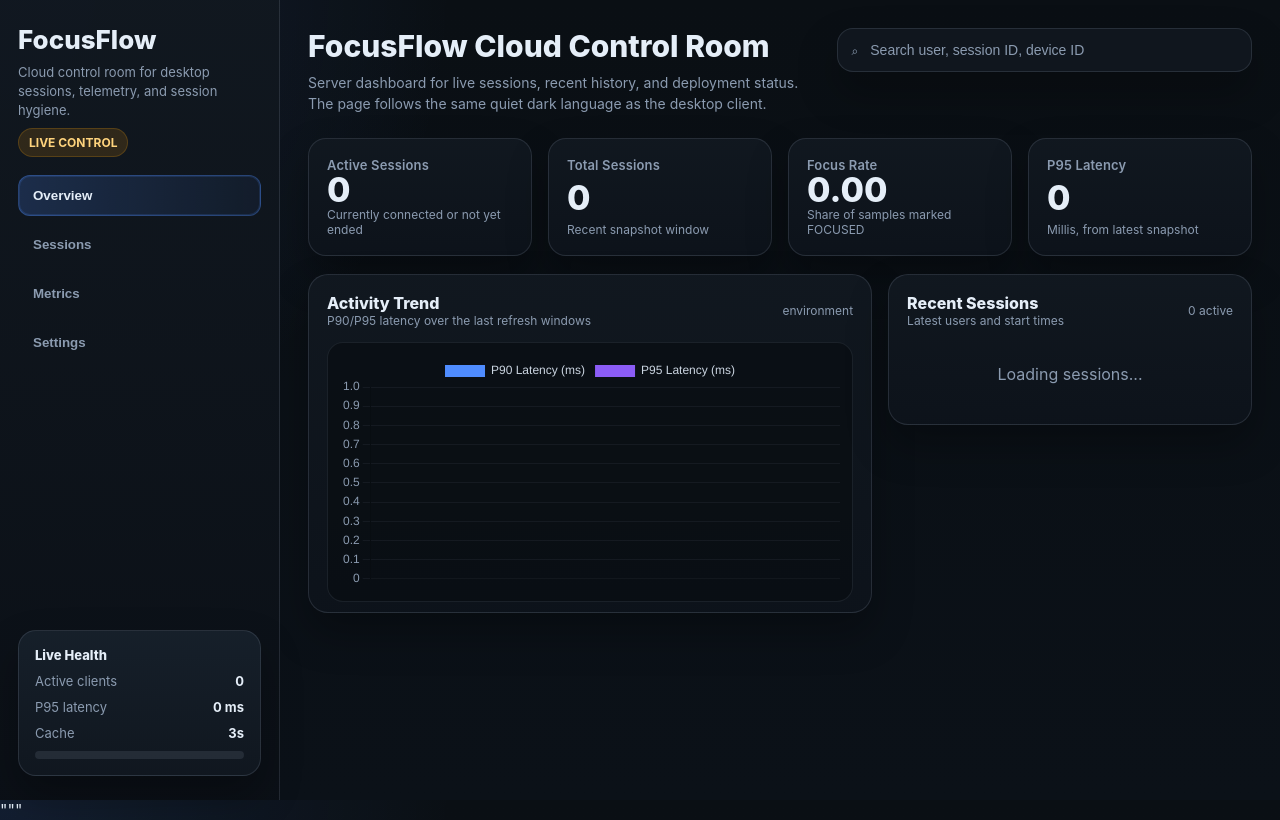
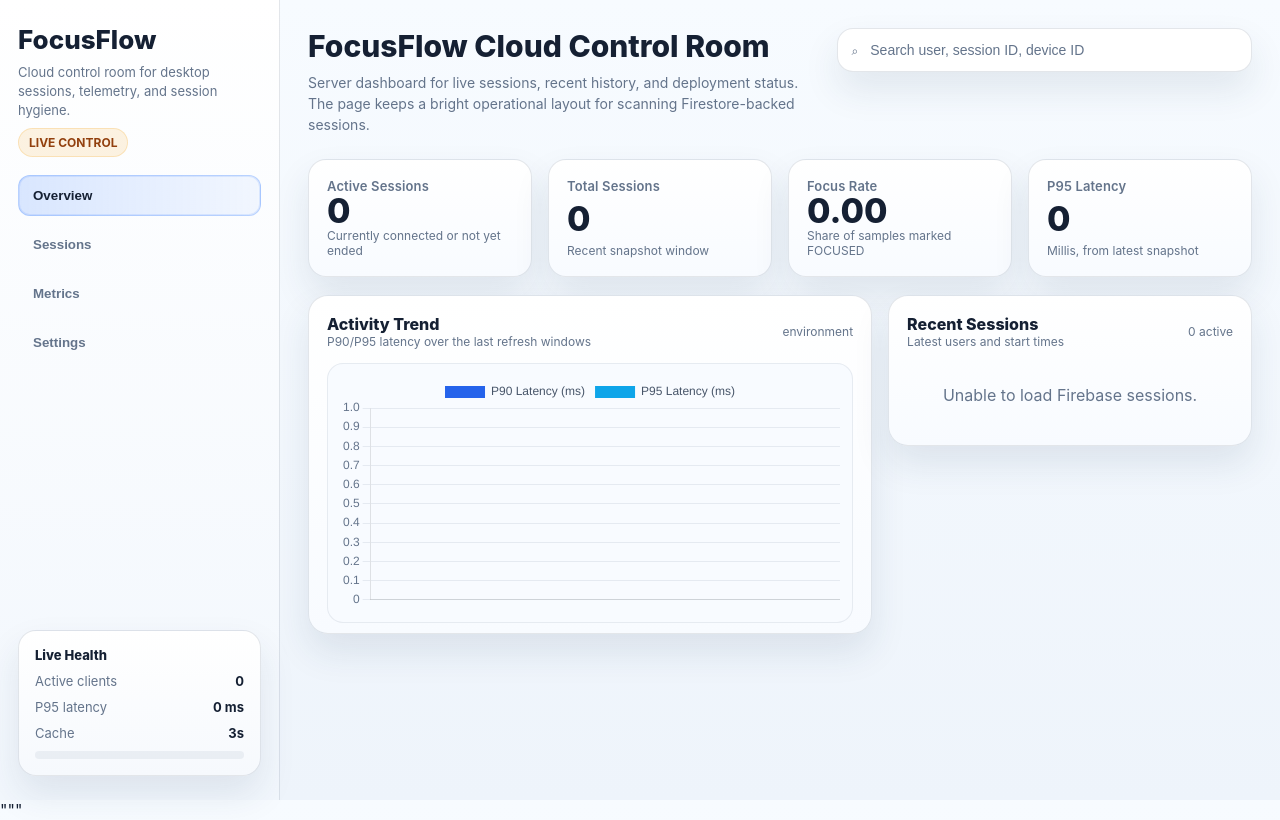
Before and after one commit to nguyenhoangviethung/FocusTracker, a FastAPI app: page /dashboard in a window 1280 px wide. Run offline with FastAPI, Linux system fonts and the light colour scheme; data that the repository does not hold is empty; parts of the project's set-up code (start-up, migrations or seed data) failed here and were passed over.

Commit message:
Server design pattern

```diff
--- a/server/api/routes.py
+++ b/server/api/routes.py
@@ -89,6 +89,7 @@ def _dashboard_snapshot(request: Request, limit: int = 24) -> dict[str, Any]:
 
     def decorate(record: dict[str, Any]) -> dict[str, Any]:
         decorated = dict(record)
+        _normalize_dashboard_session(decorated)
         user = user_cache.get(str(record.get("user_id") or ""))
         if user:
             decorated["user_display_name"] = user.get("display_name") or user.get("email") or user.get("username") or user.get("user_id")
@@ -118,6 +119,42 @@ def _dashboard_snapshot(request: Request, limit: int = 24) -> dict[str, Any]:
         "dashboard_error": dashboard_error,
         "firestore_query_limit": safe_limit,
     }
+
+
+def _normalize_dashboard_session(record: dict[str, Any]) -> None:
+    live_metrics = record.get("live_metrics")
+    if not isinstance(live_metrics, dict):
+        return
+
+    if not live_metrics.get("state") and live_metrics.get("ai_state"):
+        live_metrics["state"] = str(live_metrics["ai_state"])
+
+    if live_metrics.get("focus_score") is None:
+        class_probabilities = live_metrics.get("class_probabilities")
+        if isinstance(class_probabilities, list) and len(class_probabilities) >= 4:
+            try:
+                live_metrics["focus_score"] = float(class_probabilities[2]) + float(class_probabilities[3])
+            except (TypeError, ValueError):
+                pass
+
+    if live_metrics.get("focus_score") is None:
+        components = live_metrics.get("components")
+        if isinstance(components, dict):
+            probabilities: list[float] = []
+            for key in ("final_xgb", "boost_xgb", "targeted_xgb", "gru", "tcn", "xgboost"):
+                value = components.get(key)
+                if isinstance(value, dict) and value.get("probability") is not None:
+                    try:
+                        probabilities.append(float(value["probability"]))
+                    except (TypeError, ValueError):
+                        continue
+            if probabilities:
+                live_metrics["focus_score"] = sum(probabilities) / len(probabilities)
+
+    if live_metrics.get("focus_score") is None:
+        summary = record.get("summary")
+        if isinstance(summary, dict) and summary.get("average_focus") is not None:
+            live_metrics["focus_score"] = summary.get("average_focus")
 
 
 def _live_session_updates(
--- a/server/templates/dashboard.html
+++ b/server/templates/dashboard.html
@@ -7,19 +7,19 @@
   <script src="https://cdn.jsdelivr.net/npm/chart.js"></script>
   <style>
     :root {
-      --bg: #0b0f14;
-      --panel: #111820;
-      --panel-2: #0f151d;
-      --panel-soft: #17212b;
-      --border: rgba(148, 163, 184, 0.18);
-      --text: #e5eef8;
-      --muted: #8b9bb0;
-      --accent: #4f8cff;
-      --accent-2: #8b5cf6;
+      --bg: #eef4fb;
+      --panel: #ffffff;
+      --panel-2: #f8fbff;
+      --panel-soft: #edf4ff;
+      --border: rgba(99, 116, 139, 0.18);
+      --text: #152033;
+      --muted: #64748b;
+      --accent: #2563eb;
+      --accent-2: #0ea5e9;
       --good: #22c55e;
       --warn: #f59e0b;
       --danger: #ef4444;
-      --shadow: 0 20px 40px rgba(0, 0, 0, 0.28);
+      --shadow: 0 18px 36px rgba(31, 56, 88, 0.10);
     }
 
     * { box-sizing: border-box; }
@@ -27,15 +27,13 @@
     body {
       margin: 0;
       font-family: Inter, ui-sans-serif, system-ui, -apple-system, BlinkMacSystemFont, "Segoe UI", sans-serif;
-      background:
-        radial-gradient(circle at top left, rgba(79, 140, 255, 0.12), transparent 30%),
-        linear-gradient(180deg, #0a0f14 0%, #0b1118 100%);
+      background: linear-gradient(180deg, #f7fbff 0%, var(--bg) 100%);
       color: var(--text);
     }
 
     .app { display: grid; grid-template-columns: 280px 1fr; min-height: 100vh; }
     .sidebar {
-      background: linear-gradient(180deg, rgba(17, 24, 32, 0.98), rgba(11, 16, 23, 0.98));
+      background: linear-gradient(180deg, #ffffff 0%, #f2f7fd 100%);
       border-right: 1px solid var(--border);
       padding: 24px 18px;
       display: flex;
@@ -52,7 +50,7 @@
     .badge {
       display: inline-flex; align-items: center; gap: 6px;
       width: fit-content; padding: 6px 10px; border-radius: 999px;
-      background: rgba(245, 158, 11, 0.14); color: #ffd47d; font-size: 12px; font-weight: 700;
+      background: rgba(245, 158, 11, 0.12); color: #92400e; font-size: 12px; font-weight: 700;
       border: 1px solid rgba(245, 158, 11, 0.2);
     }
 
@@ -78,7 +76,7 @@
 
     .sidebar-card {
       margin-top: auto;
-      background: linear-gradient(180deg, rgba(23, 33, 43, 0.95), rgba(17, 24, 32, 0.95));
+      background: linear-gradient(180deg, #ffffff 0%, #f6f9fd 100%);
       border: 1px solid var(--border);
       border-radius: 18px;
       padding: 16px;
@@ -104,7 +102,7 @@
     .search {
       min-width: 320px; max-width: 460px; width: 40vw;
       display: flex; align-items: center; gap: 10px;
-      background: rgba(17, 24, 32, 0.9);
+      background: #ffffff;
       border: 1px solid var(--border);
       border-radius: 16px;
       padding: 12px 14px;
@@ -118,7 +116,7 @@
       margin-bottom: 18px;
     }
     .stat {
-      background: linear-gradient(180deg, rgba(17, 24, 32, 0.98), rgba(13, 19, 27, 0.98));
+      background: linear-gradient(180deg, #ffffff 0%, #f8fbff 100%);
       border: 1px solid var(--border);
       border-radius: 18px;
       padding: 18px;
@@ -132,7 +130,7 @@
 
     .grid { display: grid; grid-template-columns: 1.55fr 1fr; gap: 16px; align-items: start; }
     .panel {
-      background: linear-gradient(180deg, rgba(17, 24, 32, 0.98), rgba(13, 19, 27, 0.98));
+      background: linear-gradient(180deg, #ffffff 0%, #f8fbff 100%);
       border: 1px solid var(--border);
       border-radius: 20px;
       box-shadow: var(--shadow);
@@ -143,20 +141,20 @@
     .panel-sub { color: var(--muted); font-size: 12px; }
 
     .chart-card { padding-bottom: 10px; }
-    .chart-wrap { height: 260px; background: rgba(9, 13, 18, 0.7); border-radius: 16px; padding: 12px; border: 1px solid rgba(148, 163, 184, 0.12); }
+    .chart-wrap { height: 260px; background: #f8fbff; border-radius: 16px; padding: 12px; border: 1px solid rgba(99, 116, 139, 0.12); }
 
     .list { display: flex; flex-direction: column; gap: 12px; }
     .recent-item {
       display: grid; grid-template-columns: auto 1fr auto;
       gap: 12px; align-items: center;
       padding: 14px; border-radius: 16px;
-      background: rgba(9, 13, 18, 0.78);
-      border: 1px solid rgba(148, 163, 184, 0.12);
+      background: #f8fbff;
+      border: 1px solid rgba(99, 116, 139, 0.12);
     }
     .avatar {
       width: 42px; height: 42px; border-radius: 14px; display: grid; place-items: center;
       background: linear-gradient(180deg, rgba(79, 140, 255, 0.22), rgba(139, 92, 246, 0.18));
-      color: #dbeafe; font-weight: 800;
+      color: #1d4ed8; font-weight: 800;
       border: 1px solid rgba(79, 140, 255, 0.18);
       flex: none;
     }
@@ -173,7 +171,7 @@
     .pill-group { display: flex; flex-wrap: wrap; gap: 8px; }
     .pill {
       border: 1px solid rgba(148, 163, 184, 0.16);
-      background: rgba(9, 13, 18, 0.6);
+      background: #ffffff;
       color: var(--muted);
       padding: 10px 12px;
       border-radius: 999px;
@@ -182,20 +180,20 @@
       font-size: 13px;
     }
     .pill.active { background: rgba(79, 140, 255, 0.18); color: var(--text); border-color: rgba(79, 140, 255, 0.35); }
-    .danger { background: rgba(239, 68, 68, 0.12); color: #fecaca; border-color: rgba(239, 68, 68, 0.2); }
-    .warn { background: rgba(245, 158, 11, 0.12); color: #fde68a; border-color: rgba(245, 158, 11, 0.2); }
+    .danger { background: rgba(239, 68, 68, 0.10); color: #b91c1c; border-color: rgba(239, 68, 68, 0.22); }
+    .warn { background: rgba(245, 158, 11, 0.12); color: #92400e; border-color: rgba(245, 158, 11, 0.24); }
 
-    .table-wrap { overflow-x: auto; border-radius: 16px; border: 1px solid rgba(148, 163, 184, 0.14); background: rgba(9, 13, 18, 0.7); }
+    .table-wrap { overflow-x: auto; border-radius: 16px; border: 1px solid rgba(99, 116, 139, 0.14); background: #ffffff; }
     table { width: 100%; border-collapse: collapse; min-width: 980px; }
     th, td { padding: 14px 16px; border-bottom: 1px solid rgba(148, 163, 184, 0.10); text-align: left; vertical-align: middle; }
-    th { color: var(--muted); font-size: 12px; text-transform: uppercase; letter-spacing: 0.04em; position: sticky; top: 0; background: rgba(9, 13, 18, 0.95); z-index: 1; }
+    th { color: var(--muted); font-size: 12px; text-transform: uppercase; letter-spacing: 0.04em; position: sticky; top: 0; background: #f1f6fc; z-index: 1; }
     td { color: var(--text); font-size: 14px; }
     tr:hover td { background: rgba(148, 163, 184, 0.04); }
     .status { display: inline-flex; align-items: center; gap: 8px; border-radius: 999px; padding: 6px 10px; font-size: 12px; font-weight: 800; text-transform: uppercase; }
     .status::before { content: ''; width: 8px; height: 8px; border-radius: 999px; background: currentColor; opacity: 0.9; }
-    .status.active { color: #86efac; background: rgba(34, 197, 94, 0.10); }
-    .status.completed { color: #93c5fd; background: rgba(59, 130, 246, 0.10); }
-    .status.pending { color: #fcd34d; background: rgba(245, 158, 11, 0.10); }
+    .status.active { color: #15803d; background: rgba(34, 197, 94, 0.12); }
+    .status.completed { color: #1d4ed8; background: rgba(59, 130, 246, 0.12); }
+    .status.pending { color: #92400e; background: rgba(245, 158, 11, 0.12); }
 
     .empty { color: var(--muted); padding: 22px; text-align: center; }
     .small { color: var(--muted); font-size: 12px; }
@@ -246,7 +244,7 @@
           <div class="title">FocusFlow Cloud Control Room</div>
           <div class="subtitle">
             Server dashboard for live sessions, recent history, and deployment status.
-            The page follows the same quiet dark language as the desktop client.
+            The page keeps a bright operational layout for scanning Firestore-backed sessions.
           </div>
         </div>
         <div class="search">
@@ -435,16 +433,16 @@
     chart = new Chart(chartCtx, {
       type: 'bar',
       data: { labels: [], datasets: [
-        { label: 'P90 Latency (ms)', data: [], backgroundColor: '#4f8cff', borderRadius: 8 },
-        { label: 'P95 Latency (ms)', data: [], backgroundColor: '#8b5cf6', borderRadius: 8 }
+        { label: 'P90 Latency (ms)', data: [], backgroundColor: '#2563eb', borderRadius: 8 },
+        { label: 'P95 Latency (ms)', data: [], backgroundColor: '#0ea5e9', borderRadius: 8 }
       ] },
       options: {
         responsive: true,
         maintainAspectRatio: false,
-        plugins: { legend: { labels: { color: '#cbd5e1' } } },
+        plugins: { legend: { labels: { color: '#475569' } } },
         scales: {
-          x: { ticks: { color: '#8b9bb0' }, grid: { color: 'rgba(148, 163, 184, 0.08)' } },
-          y: { beginAtZero: true, ticks: { color: '#8b9bb0' }, grid: { color: 'rgba(148, 163, 184, 0.08)' } }
+          x: { ticks: { color: '#64748b' }, grid: { color: 'rgba(99, 116, 139, 0.12)' } },
+          y: { beginAtZero: true, ticks: { color: '#64748b' }, grid: { color: 'rgba(99, 116, 139, 0.12)' } }
         }
       }
     });
@@ -456,7 +454,7 @@
       options: {
         responsive: true,
         maintainAspectRatio: false,
-        plugins: { legend: { position: 'bottom', labels: { color: '#cbd5e1' } } }
+        plugins: { legend: { position: 'bottom', labels: { color: '#475569' } } }
       }
     });
   }
@@ -481,7 +479,26 @@
   }
 
   function getStatus(s) {
-    return s.ended_at ? 'completed' : 'active';
+    if (s.ended_at) return s.status || 'completed';
+    return s.status || 'active';
+  }
+
+  function focusScore(s) {
+    const direct = s.live_metrics?.focus_score ?? s.summary?.average_focus;
+    if (direct != null && !Number.isNaN(Number(direct))) return Number(direct);
+    const probs = s.live_metrics?.class_probabilities;
+    if (Array.isArray(probs) && probs.length >= 4) return Number(probs[2] || 0) + Number(probs[3] || 0);
+    const components = s.live_metrics?.components || {};
+    const keys = ['final_xgb', 'boost_xgb', 'targeted_xgb', 'gru', 'tcn', 'xgboost'];
+    const values = keys
+      .map(key => components[key]?.probability)
+      .filter(value => value != null && !Number.isNaN(Number(value)))
+      .map(Number);
+    return values.length ? values.reduce((sum, value) => sum + value, 0) / values.length : 0;
+  }
+
+  function sessionState(s) {
+    return s.live_metrics?.state || s.live_metrics?.ai_state || '';
   }
 
   function matchesSearch(s, query) {
@@ -521,7 +538,7 @@
     }
 
     tbody.innerHTML = filtered.map(s => {
-      const focus = s.live_metrics?.focus_score ?? s.summary?.average_focus ?? 0.0;
+      const focus = focusScore(s);
       const latency = s.live_metrics?.latency_ms ?? '-';
       const status = getStatus(s);
       const statusClass = status === 'active' ? 'active' : (status === 'completed' ? 'completed' : 'pending');
@@ -530,7 +547,9 @@
       if (s.started_at) {
         const start = new Date(s.started_at);
         const end = s.ended_at ? new Date(s.ended_at) : new Date();
-        const diffSecs = Math.max(0, Math.floor((end - start) / 1000));
+        let diffSecs = Math.max(0, Math.floor((end - start) / 1000));
+        if (s.summary?.duration_seconds != null) diffSecs = Number(s.summary.duration_seconds);
+        else if (s.duration_seconds != null && s.ended_at) diffSecs = Number(s.duration_seconds);
         const mins = Math.floor(diffSecs / 60);
         const secs = diffSecs % 60;
         durationStr = `${mins}m ${secs}s`;
@@ -632,8 +651,8 @@
   }
 
   function updateFocusChart(sessions) {
-    const focusedCount = sessions.filter(s => s.live_metrics?.state === 'FOCUSED').length;
-    const distractedCount = sessions.filter(s => s.live_metrics && s.live_metrics.state !== 'FOCUSED').length;
+    const focusedCount = sessions.filter(s => sessionState(s) === 'FOCUSED').length;
+    const distractedCount = sessions.filter(s => s.live_metrics && sessionState(s) !== 'FOCUSED').length;
     distChart.data.datasets[0].data = [focusedCount, distractedCount];
     distChart.update();
   }
@@ -650,7 +669,7 @@
     document.getElementById('sidebar-active').textContent = String(active);
     document.getElementById('sidebar-p95').textContent = p95Value.toFixed(1) + ' ms';
     document.getElementById('val-total').textContent = data.recent_count || 0;
-    document.getElementById('val-map50').textContent = sessions.length ? (sessions.filter(s => s.live_metrics?.state === 'FOCUSED').length / sessions.length).toFixed(2) : '0.00';
+    document.getElementById('val-map50').textContent = sessions.length ? (sessions.filter(s => sessionState(s) === 'FOCUSED').length / sessions.length).toFixed(2) : '0.00';
     document.getElementById('val-p95').textContent = p95Value.toFixed(1);
     document.getElementById('load-val').textContent = p95Value.toFixed(1) + 'ms';
     document.getElementById('load-fill').style.width = Math.min(100, (p95Value / 250) * 100) + '%';
@@ -659,8 +678,18 @@
 
   async function refreshDashboard() {
     const response = await fetch('/dashboard/api/summary?limit=100', { cache: 'no-store' });
+    if (!response.ok) {
+      document.getElementById('recent-list').innerHTML = '<div class="empty">Unable to load Firebase sessions.</div>';
+      document.getElementById('sessions-table-body').innerHTML = '<tr><td colspan="9" class="empty">Unable to load dashboard data.</td></tr>';
+      return;
+    }
     const data = await response.json();
     const sessions = data.recent_sessions || [];
+    if (data.dashboard_error) {
+      document.getElementById('recent-list').innerHTML = '<div class="empty">' + data.dashboard_error + '</div>';
+      document.getElementById('sessions-table-body').innerHTML = '<tr><td colspan="9" class="empty">' + data.dashboard_error + '</td></tr>';
+      return;
+    }
 
     updateBadges(data, sessions);
 
```
Also changed, not shown: tests/server/test_dashboard.py (+31 -0 lines).
